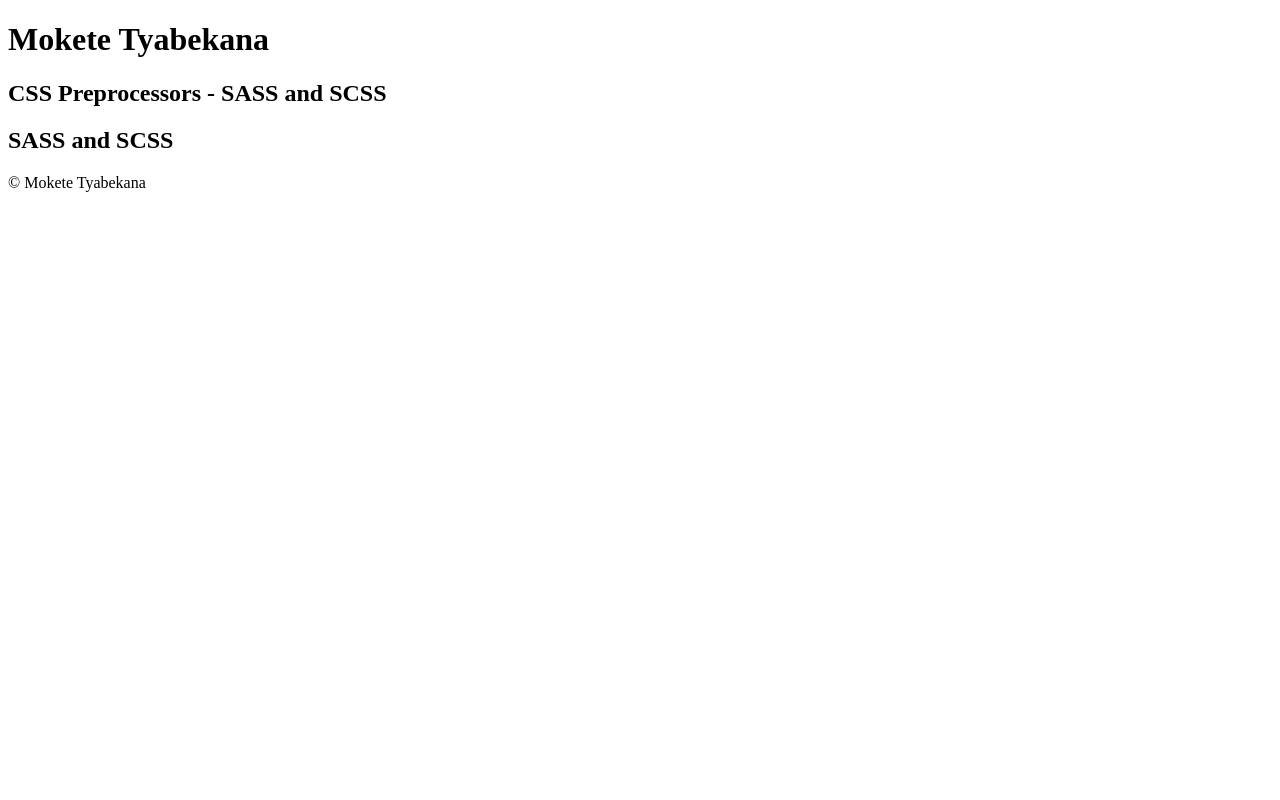
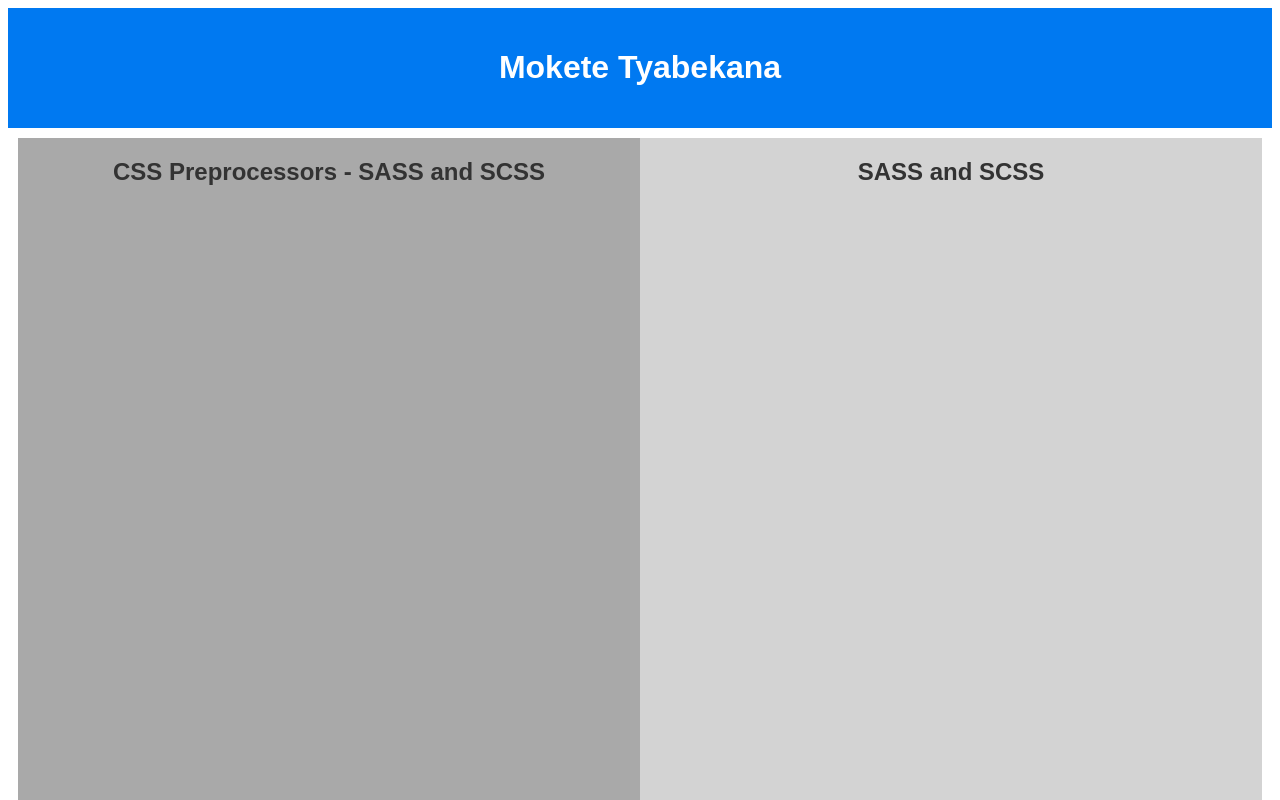
Before and after one commit to MoketeTyabekana/alx-intermediate-frontend, a plain HTML site: page sass-scss/index.html in a window 1280 px wide. Shown: the top 800 px of the page. Drawn offline with nearby package versions, Linux system fonts and the light colour scheme; files that its build step writes are made by us from their sources.

Commit message:
Added styling to the semantics elements of the web page using  scss styling

```diff
--- a/sass-scss/index.html
+++ b/sass-scss/index.html
@@ -4,7 +4,7 @@
     <meta charset="UTF-8">
     <meta name="viewport" content="width=device-width, initial-scale=1.0">
     <title>CSS Preprocessors-SASS and SCSS</title>
-    <link rel="stylesheet" href="styles.css">
+    <link rel="stylesheet" href="./styles/styles.css">
 
 </head>
 <body>
--- a/sass-scss/styles/styles.scss
+++ b/sass-scss/styles/styles.scss
@@ -0,0 +1,52 @@
+
+
+$header: #0079f1;
+$main: #ffffff;
+$section: #52a8fd;
+$aside: #0d69c5;
+$footer: #343a40;
+
+@mixin theme($theme : lightGray){
+    background-color: $theme;
+    color: #333;
+    text-align: center;
+    flex:1;
+
+}
+
+body {
+    background-color: $main;
+    color: #333;
+    font-family: Arial, sans-serif;
+}
+
+header {
+    background-color: $header;
+    color: white;
+    padding: 20px;
+    text-align: center;
+}
+
+main {
+    display: flex;
+    height: 100vh;
+    padding: 10px
+}
+
+section {
+    @include theme(darkGray);
+}
+
+aside {
+     @include theme;
+}
+
+footer {
+    background-color: $footer;
+    color: white;
+    text-align: center;
+    padding: 10px;
+    position: relative;
+    bottom: 0;
+    width: 100%;
+}
```
Also changed, not shown: sass-scss/styles/styles.css (added), 1 other file.
